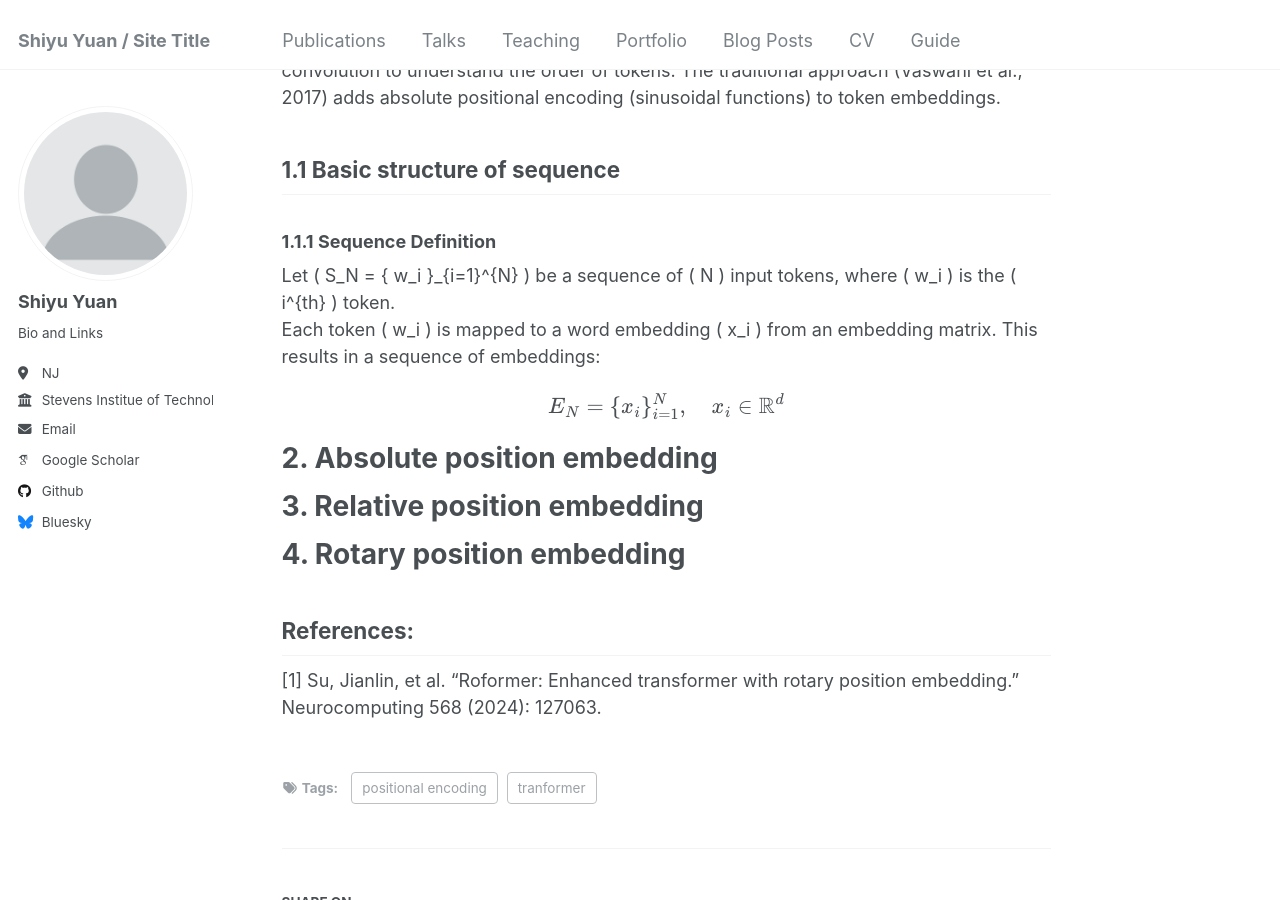
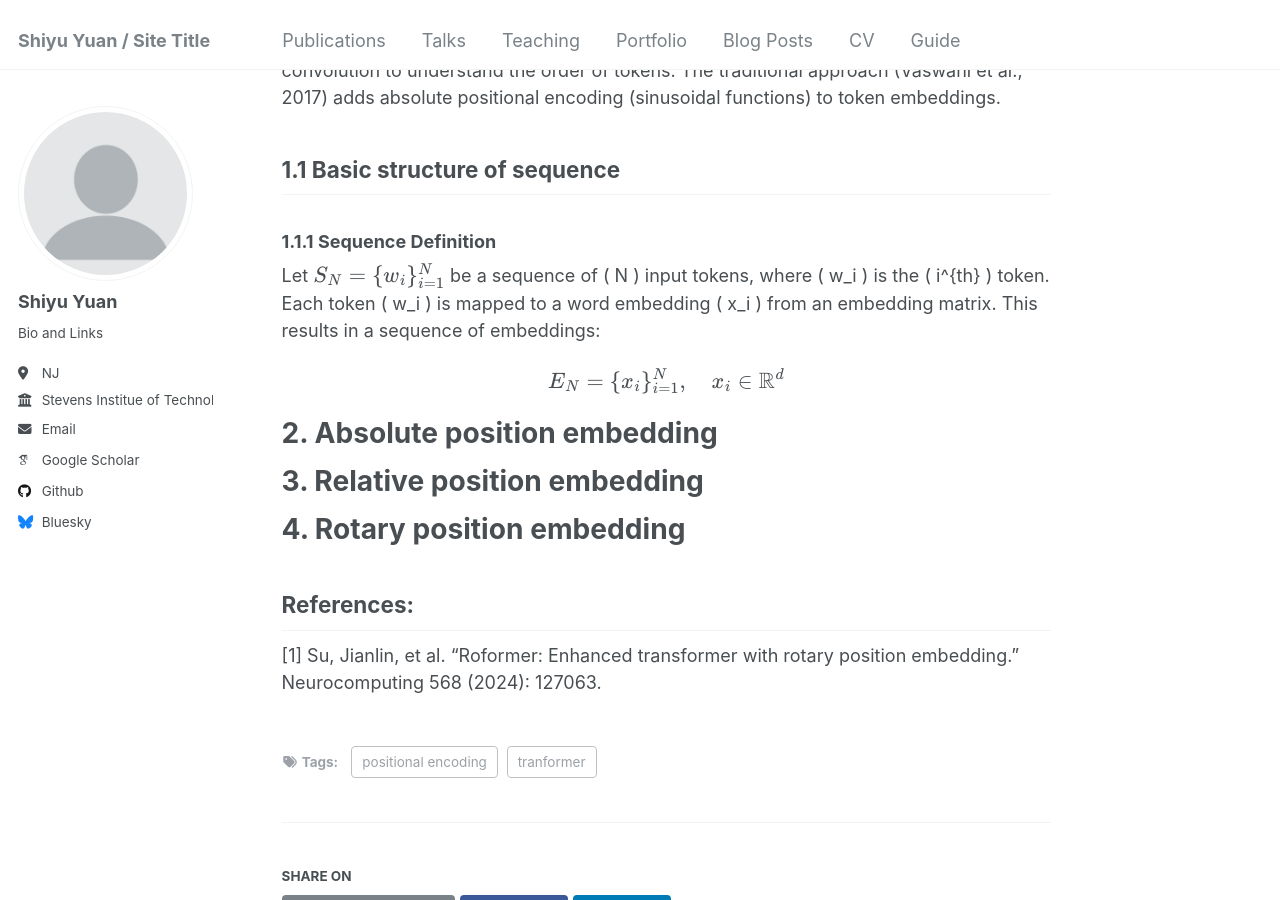
Before and after one commit to syyuan2021/syy2025, a Jekyll site: the page built from _posts/2025-01-31-blog-post-2.md, in a window 1280 px wide and 900 px high, scrolled down 352 px. Built offline with Jekyll 4.4.1, drawn with Linux system fonts in a browser that asks for light colours; some web fonts are replaced.

```diff
--- a/_posts/2025-01-31-blog-post-2.md
+++ b/_posts/2025-01-31-blog-post-2.md
@@ -13,7 +13,7 @@ such as rotary positional embedding (ROPE). [1]
 In Transformers, positional encoding is essential since the model lacks recurrence or convolution to understand the order of tokens. The traditional approach (Vaswani et al., 2017) adds absolute positional encoding (sinusoidal functions) to token embeddings.
 ## 1.1 Basic structure of sequence
 ### 1.1.1 Sequence Definition
-Let \( S_N = \{ w_i \}_{i=1}^{N} \) be a sequence of \( N \) input tokens, where \( w_i \) is the \( i^{th} \) token.
+Let $$ S_N = \{ w_i \}_{i=1}^{N} $$ be a sequence of \( N \) input tokens, where \( w_i \) is the \( i^{th} \) token.
 Each token \( w_i \) is mapped to a word embedding \( x_i \) from an embedding matrix. This results in a sequence of embeddings:
 
 $$
```
